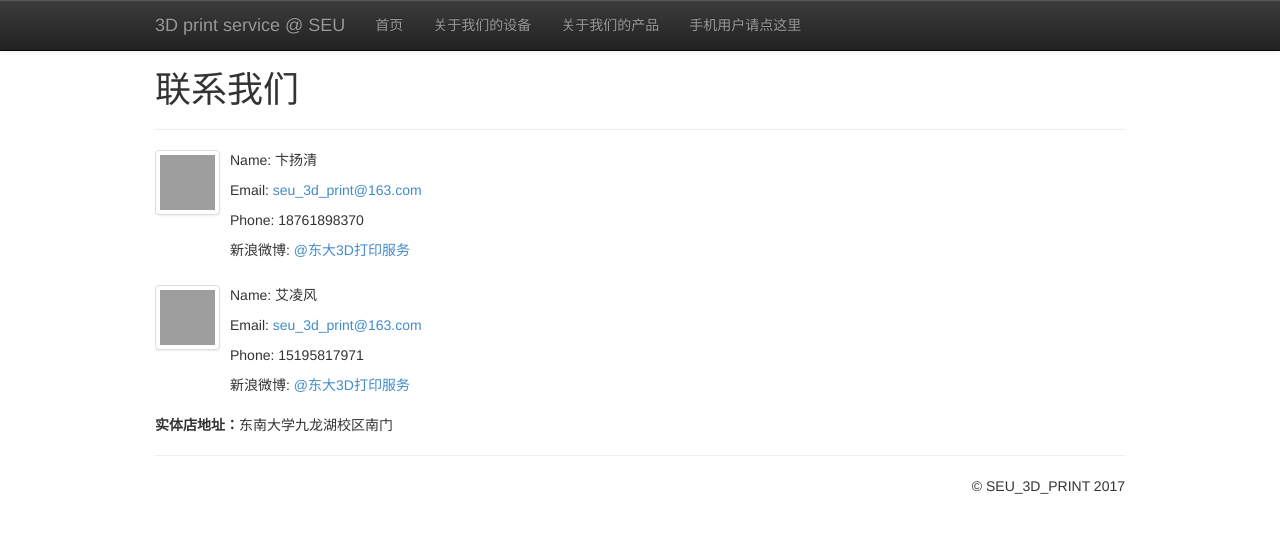
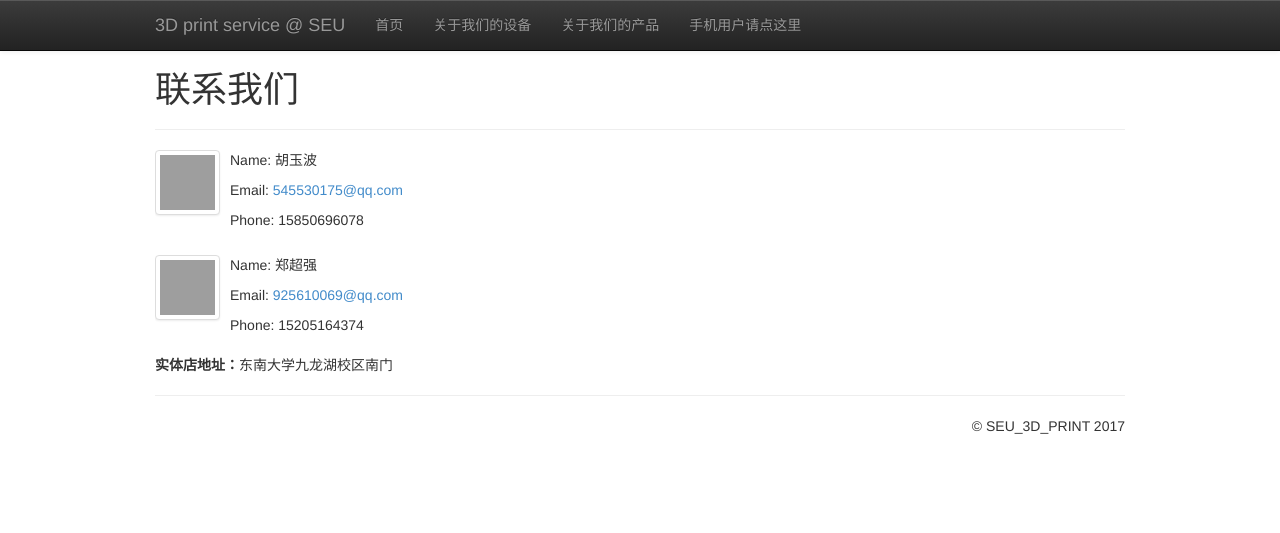
Before and after one commit to GavinHummels/SEU-3D-PRINT.github.io, a Jekyll site: the page built from ContactUs.html, in a window 1280 px wide. Shown: the top 533 px of the page. Built offline with Jekyll 4.4.1, drawn with Linux system fonts in a browser that asks for light colours; Markdown is read by kramdown in place of the engine named in the settings; comment, search, counter and statistics services are not loaded; grey boxes are pictures that could not be loaded.

Commit message:
Update ContactUs.html

```diff
--- a/ContactUs.html
+++ b/ContactUs.html
@@ -9,10 +9,10 @@ title: 联系我们
                     <img class="pull-left img-thumbnail" src="https://0.gravatar.com/avatar/{{committee.gravatar}}?s=55" alt="{{committee.name}}" />
                     <div class="media-body">
                        <!-- <h4 class="media-heading">{{committee.position}}</h4>-->
-                        <p>Name: 卞扬清</p>
-                        <p>Email: <a href="seu_3d_print@163.com">seu_3d_print@163.com</a></p>
-                        <p>Phone: 18761898370</p>
-                        <p>新浪微博: <a href="http://weibo.com/SEU3Dprint">@东大3D打印服务</a></p>
+                        <p>Name: 胡玉波</p>
+                        <p>Email: <a href="#">545530175@qq.com</a></p>
+                        <p>Phone: 15850696078</p>
+                        <!--<p>新浪微博: <a href="http://weibo.com/SEU3Dprint">@东大3D打印服务</a></p>-->
                         <!--<p>Email: <a href="mailto:{{committee.email}}">{{committee.email}}</a>--></p>
                     </div>
                 </li>
@@ -20,10 +20,10 @@ title: 联系我们
                     <img class="pull-left img-thumbnail" src="https://0.gravatar.com/avatar/{{committee.gravatar}}?s=55" alt="{{committee.name}}" />
                     <div class="media-body">
                        <!-- <h4 class="media-heading">{{committee.position}}</h4>-->
-                        <p>Name: 艾凌风</p>
-                        <p>Email: <a href="seu_3d_print@163.com">seu_3d_print@163.com</a></p>
-                        <p>Phone: 15195817971</p>
-                        <p>新浪微博: <a href="http://weibo.com/SEU3Dprint">@东大3D打印服务</a></p>
+                        <p>Name: 郑超强</p>
+                        <p>Email: <a href="seu_3d_print@163.com">925610069@qq.com</a></p>
+                        <p>Phone: 15205164374</p>
+                        <!--<p>新浪微博: <a href="http://weibo.com/SEU3Dprint">@东大3D打印服务</a></p>-->
                         <!--<p>Email: <a href="mailto:{{committee.email}}">{{committee.email}}</a>--></p>
                     </div>
                 </li>
```
